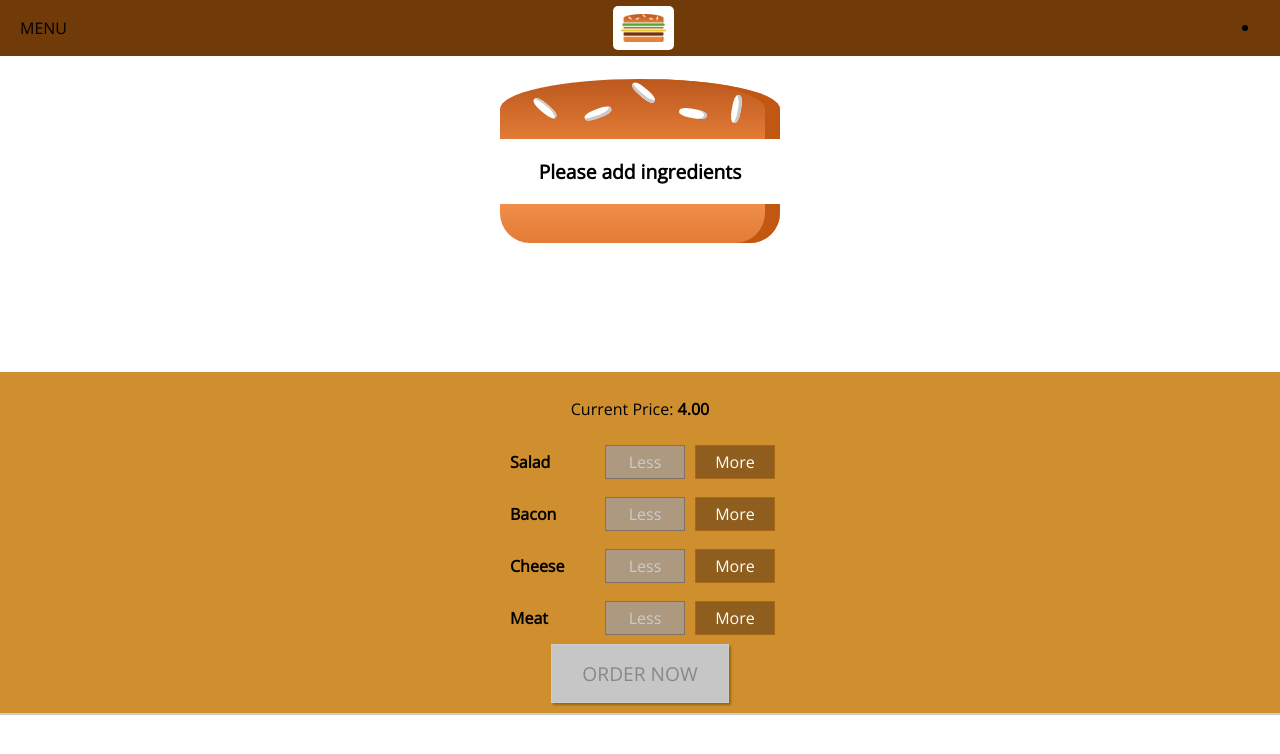
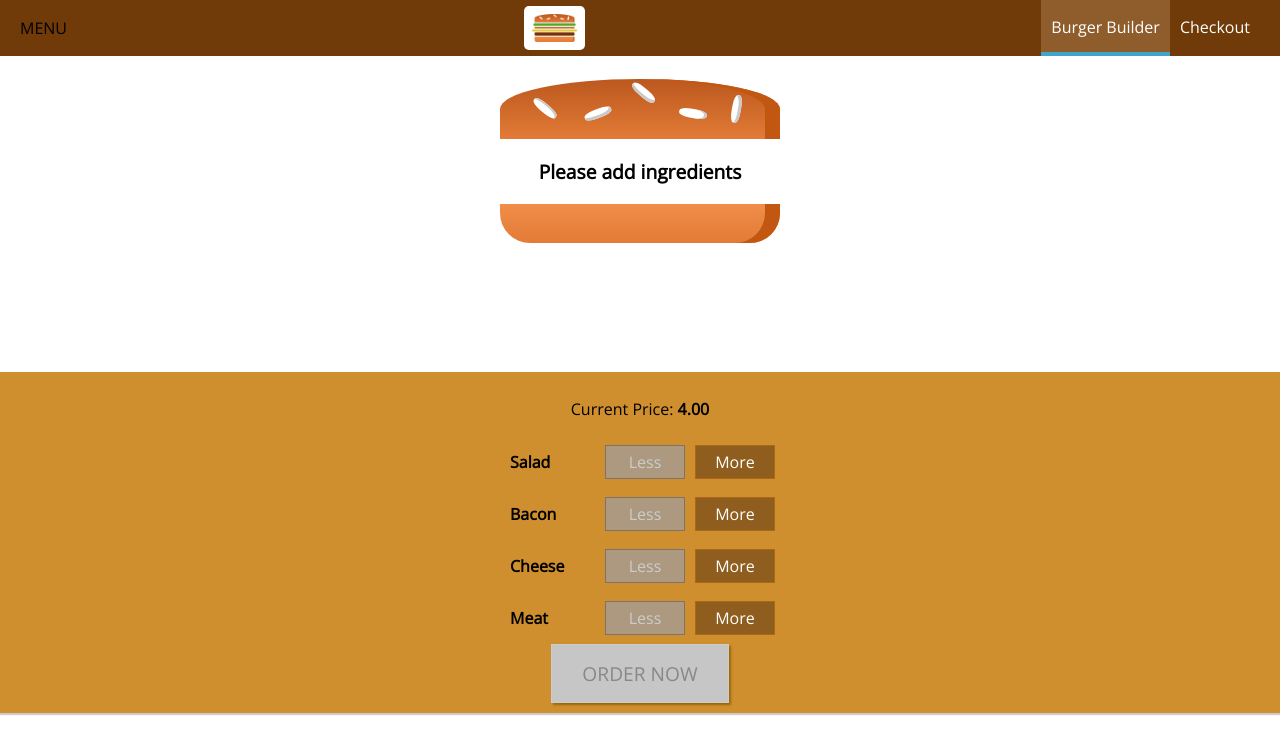
Before and after one commit to devpato/BurgerBuilder-React, a React (Create React App) app: page / in a window 1280 px wide. Shown: the top 754 px of the page. Built offline with nearby package versions, Linux system fonts and the light colour scheme.

Commit message:
Navigation items and item

```diff
--- /dev/null
+++ b/src/components/Navigation/NavigationItems/NavigationItem/NavigationItem.js
@@ -0,0 +1,12 @@
+import React from "react";
+import styles from "./NavigationItem.module.css";
+
+const navigationItem = ({ children, link, active }) => (
+  <li className={styles.NavigationItem}>
+    <a href={link} className={active ? styles.active : null}>
+      {children}
+    </a>
+  </li>
+);
+
+export default navigationItem;
--- /dev/null
+++ b/src/components/Navigation/NavigationItems/NavigationItem/NavigationItem.module.css
@@ -0,0 +1,25 @@
+.NavigationItem {
+  margin: 0;
+  box-sizing: border-box;
+  display: flex;
+  height: 100%;
+  align-items: center;
+}
+
+.NavigationItem a {
+  color: white;
+  text-decoration: none;
+  height: 100%;
+  padding: 16px 10px;
+  border-bottom: 4px solid transparent;
+  box-sizing: border-box;
+  display: block;
+}
+
+.NavigationItem a:hover,
+.NavigationItem a:active,
+.NavigationItem a.active {
+  background-color: #8f5c2c;
+  border-bottom: 4px solid #40a4c8;
+  color: white;
+}
--- /dev/null
+++ b/src/components/Navigation/NavigationItems/NavigationItems.js
@@ -0,0 +1,14 @@
+import React from "react";
+import styles from "./NavigationItems.module.css";
+import NavigationItem from "./NavigationItem/NavigationItem";
+
+const navigationItems = () => (
+  <ul className={styles.NavigationItems}>
+    <NavigationItem link="/" active>
+      Burger Builder
+    </NavigationItem>
+    <NavigationItem link="/">Checkout</NavigationItem>
+  </ul>
+);
+
+export default navigationItems;
--- /dev/null
+++ b/src/components/Navigation/NavigationItems/NavigationItems.module.css
@@ -0,0 +1,8 @@
+.NavigationItems {
+  margin: 0;
+  padding: 0;
+  list-style: none;
+  display: flex;
+  align-items: center;
+  height: 100%;
+}
--- a/src/components/Navigation/Toolbar/Toolbar.js
+++ b/src/components/Navigation/Toolbar/Toolbar.js
@@ -1,15 +1,14 @@
 import React from "react";
 import styles from "./Toolbar.module.css";
 import Logo from "../../Logo/Logo";
+import NavigationItems from "../NavigationItems/NavigationItems";
 
 const toolbar = () => (
   <header className={styles.Toolbar}>
     <div>MENU</div>
     <Logo />
     <nav>
-      <ul>
-        <li></li>
-      </ul>
+      <NavigationItems />
     </nav>
   </header>
 );
```
